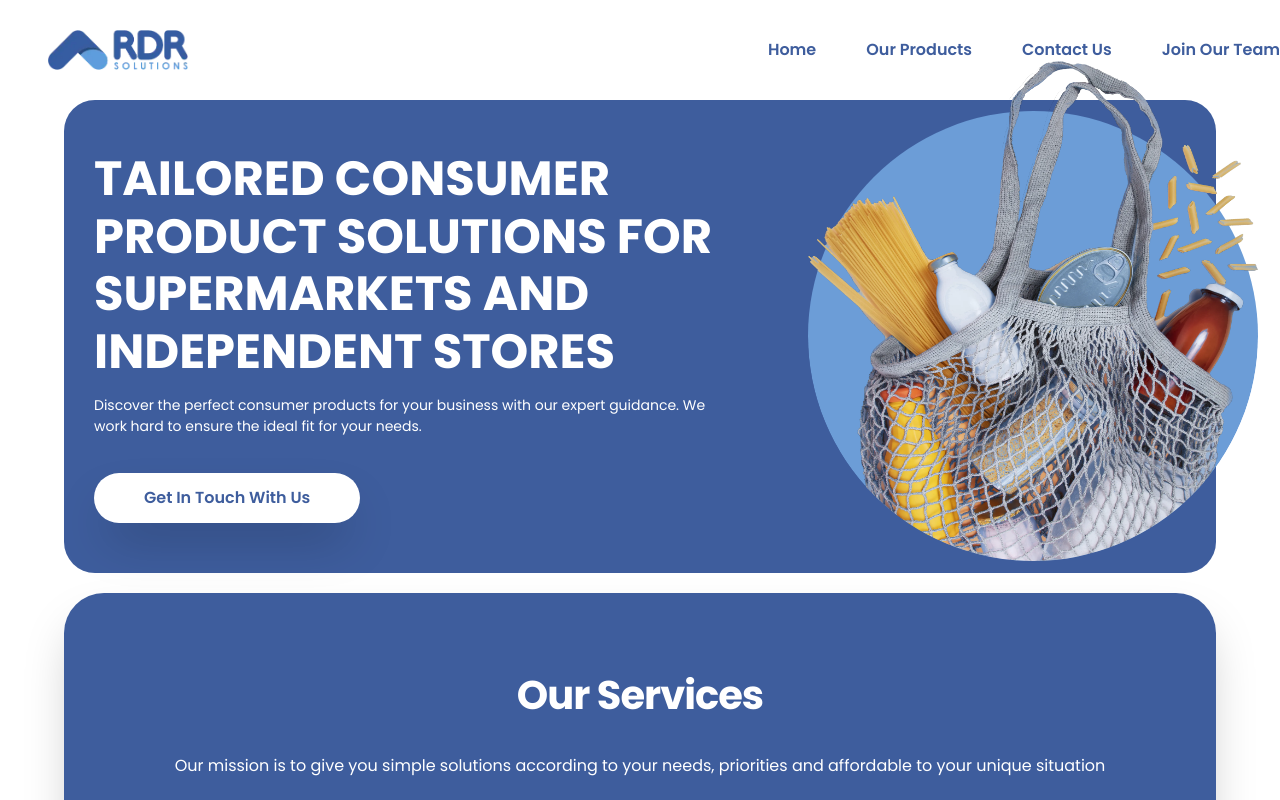
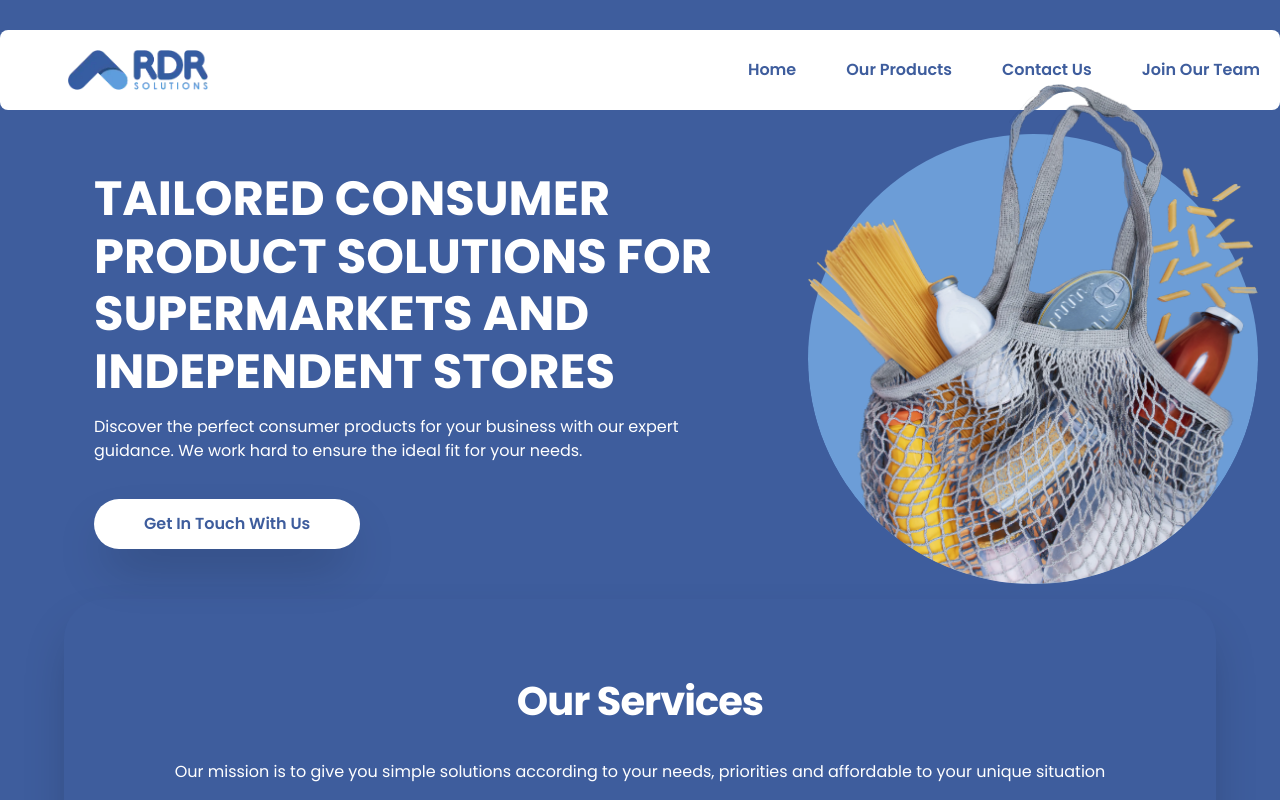
Before and after one commit to JoseAngel1196/rdr-solutions, a Next.js app: page / in a window 1280 px wide. Shown: the top 800 px of the page. Built offline with nearby package versions, Linux system fonts and the light colour scheme.

Commit message:
Changed background color, fix size of page and fixed navbar styles

```diff
--- a/src/app/globals.css
+++ b/src/app/globals.css
@@ -81,7 +81,7 @@ header .nav-btn {
     gap: 1.5rem;
     background-color: #3e5d9d;
     transition: 1s;
-    z-index: 9999;
+    z-index: 10;
   }
 
   header .responsive_nav {
--- a/src/app/layout.js
+++ b/src/app/layout.js
@@ -11,7 +11,7 @@ export const metadata = {
 
 export default function RootLayout({ children }) {
   return (
-    <html lang="en">
+    <html lang="en" className="bg-[#3E5D9D]">
       <body className={poppins.className}>{children}</body>
     </html>
   );
--- a/src/app/page.js
+++ b/src/app/page.js
@@ -45,7 +45,7 @@ export default function Index() {
   }, [activeSection]);
 
   return (
-    <div className="bg-white max-w-screen-xl mx-auto">
+    <div className="container mx-auto">
       <Navbar
         activeSection={activeSection}
         setActiveSection={setActiveSection}
@@ -55,8 +55,8 @@ export default function Index() {
       <Home />
       <OurServices />
       <AboutUs />
-      <GlobalBrands />
-      <LocalBrands />
+      {/* <GlobalBrands /> */}
+      {/* <LocalBrands /> */}
       {/* <LogoBar /> */}
       {/* <OurProducts /> */}
       {/* <Tastings /> */}
--- a/src/components/HeroSection.jsx
+++ b/src/components/HeroSection.jsx
@@ -1,17 +1,40 @@
+"use client";
 import Image from "next/image";
+import { useEffect, useRef } from "react";
 
 const HeroSection = () => {
+  const foodImageRef = useRef(null);
+
+  useEffect(() => {
+    const foodImage = foodImageRef.current;
+    const handleScroll = () => {
+      if (window.innerWidth >= 1024) {
+        if (window.scrollY > 30) {
+          foodImage.style.zIndex = 2;
+        } else {
+          foodImage.style.zIndex = 5;
+        }
+      }
+    };
+
+    window.addEventListener("scroll", handleScroll);
+
+    return () => {
+      window.removeEventListener("scroll", handleScroll);
+    };
+  }, []);
+
   return (
-    <div className="flex justify-center items-center py-5">
-      <div className="bg-[#3E5D9D] px-[30px] py-[50px] rounded-[31px] w-[90vw]">
+    <div className="flex justify-center items-center">
+      <div className="px-[30px] py-[30px] lg:py-[50px] rounded-[31px] w-[90vw]">
         <div className="flex flex-col md:flex-row justify-between items-center">
           <div className="relative flex flex-col justify-center items-center md:items-start gap-[15px] text-center md:text-start md:w-[55%] lg:w-[50%] xl:w-[80%]">
-            <h1 className="w-[290px] md:w-[380px] lg:w-[450px] xl:w-[682px] text-white text-2xl md:text-3xl lg:text-3xl xl:text-5xl font-bold uppercase md:leading-[43.20px] xl:leading-[57.60px]">
+            <h1 className="w-[290px] md:w-[350px] lg:w-[450px] xl:w-[682px] 2xl:w-full text-white text-2xl md:text-3xl lg:text-3xl xl:text-5xl font-bold uppercase md:leading-[43.20px] xl:leading-[57.60px]">
               Tailored Consumer Product Solutions for Supermarkets and
               Independent Stores
             </h1>
 
-            <p className="w-[290px] md:w-[380px] lg:w-[500px] xl:w-[622.88px] text-center md:text-start text-white text-sm font-normal leading-[21px]">
+            <p className="w-[290px] md:w-[350px] lg:w-[500px] xl:w-[622.88px] text-center md:text-start text-white text-sm lg:text-base font-normal leading-[21px]">
               Discover the perfect consumer products for your business with our
               expert guidance. We work hard to ensure the ideal fit for your
               needs.
@@ -28,15 +51,16 @@ const HeroSection = () => {
           </div>
 
           <div className="lg:w-[50%] xl:w-[80%] relative mx-auto mt-[4.5rem] md:mt-0 md:mb-[4rem] lg:mb-[3rem]">
-            <div className="lg:absolute lg:-bottom-[12rem] xl:-bottom-[15.5rem] lg:left-[5rem] xl:left-[2rem] aspect-[1/1.12] md:w-[300px] lg:w-[350px] xl:w-[450px] grid items-end rounded-[0_0_100vw_100vw] overflow-hidden">
+            <div className="lg:absolute lg:-bottom-[12rem] xl:-bottom-[15.5rem] lg:left-[5rem] xl:left-[2rem] 2xl:left-[15rem] aspect-[1/1.12] md:w-[300px] lg:w-[350px] xl:w-[450px] grid items-end rounded-[0_0_100vw_100vw] overflow-hidden">
               <span className="absolute inset-[auto_0_0] aspect-square rounded-[50%] mx-auto object-cover bg-[#6C9DD7]"></span>
               <Image
+                ref={foodImageRef}
                 src={"/assets/images/food.webp"}
                 width={1920}
                 height={1080}
                 alt="food logo"
                 priority
-                className="z-[2] h-[25rem] xl:h-[500px] left-2 md:left-0 md:max-w-[300px] lg:max-w-[350px] xl:max-w-[450px]"
+                className="z-[2] lg:z-[5] h-[25rem] xl:h-[500px] left-2 md:left-0 md:max-w-[300px] lg:max-w-[350px] xl:max-w-[450px]"
               />
             </div>
           </div>
--- a/src/components/Navbar.jsx
+++ b/src/components/Navbar.jsx
@@ -23,17 +23,17 @@ const Navbar = ({ activeSection, setActiveSection, goToSection }) => {
   };
 
   return (
-    <header className="flex justify-between items-center pt-[30px] pb-[10px]">
+    <header className="bg-white sticky top-0 z-[5] flex justify-between items-center mt-[30px] mb-[10px] mx-3 md:mx-8 lg:mx-0 p-5 rounded-lg">
       <Image
         src={"/assets/images/Logo.webp"}
         width={315}
         height={90}
         alt="logo"
         priority
-        className="w-[140px] h-[40px] cursor-pointer ml-12"
+        className="w-[140px] h-[40px] cursor-pointer md:ml-5 lg:ml-12"
       />
 
-      <nav ref={navRef} className="flex justify-end gap-[50px] mr-8 lg:mr-0">
+      <nav ref={navRef} className="flex justify-end gap-[20px] lg:gap-[50px]">
         <Link
           href={"#Home"}
           onClick={(e) => {
@@ -111,7 +111,7 @@ const Navbar = ({ activeSection, setActiveSection, goToSection }) => {
         type="button"
         title="menuIcon"
         onClick={showNavbar}
-        className="nav-btn mr-10"
+        className="nav-btn"
       >
         <FaBars color="#3E5D9D" />
       </button>
```
